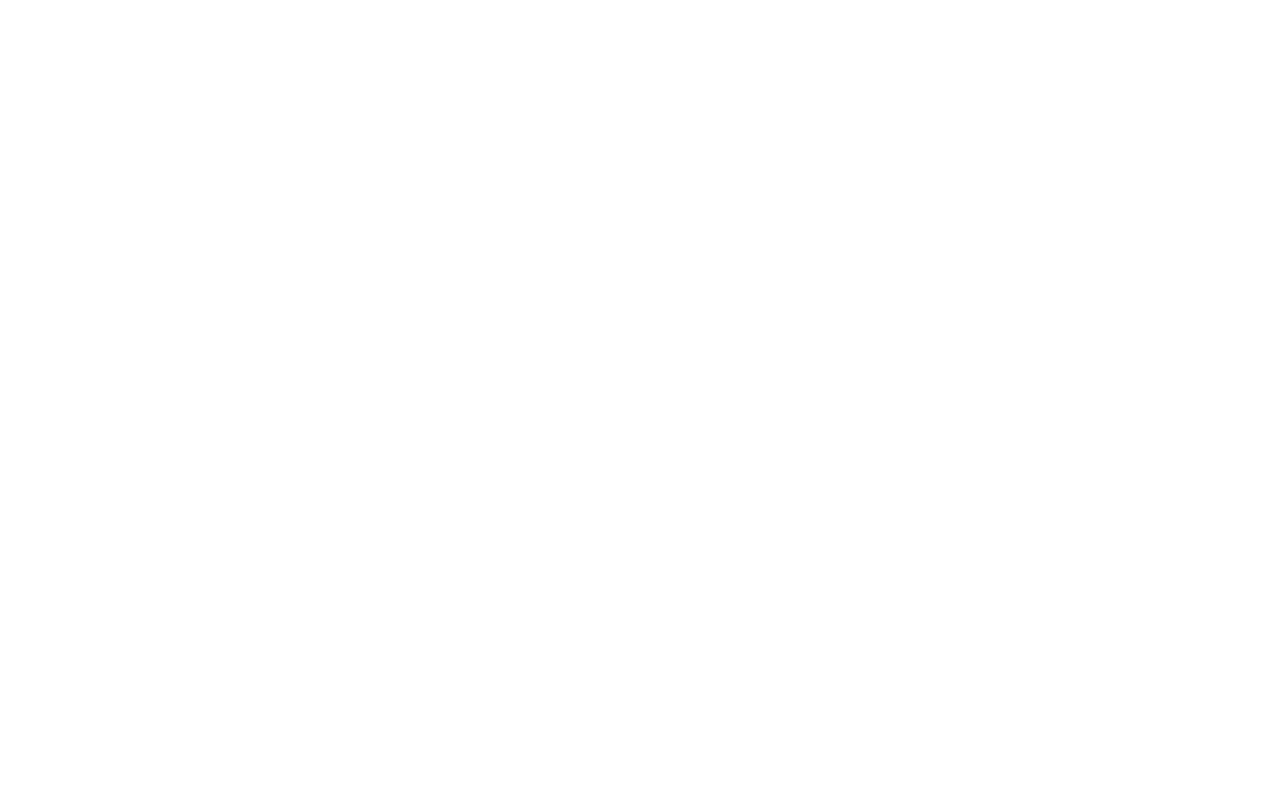
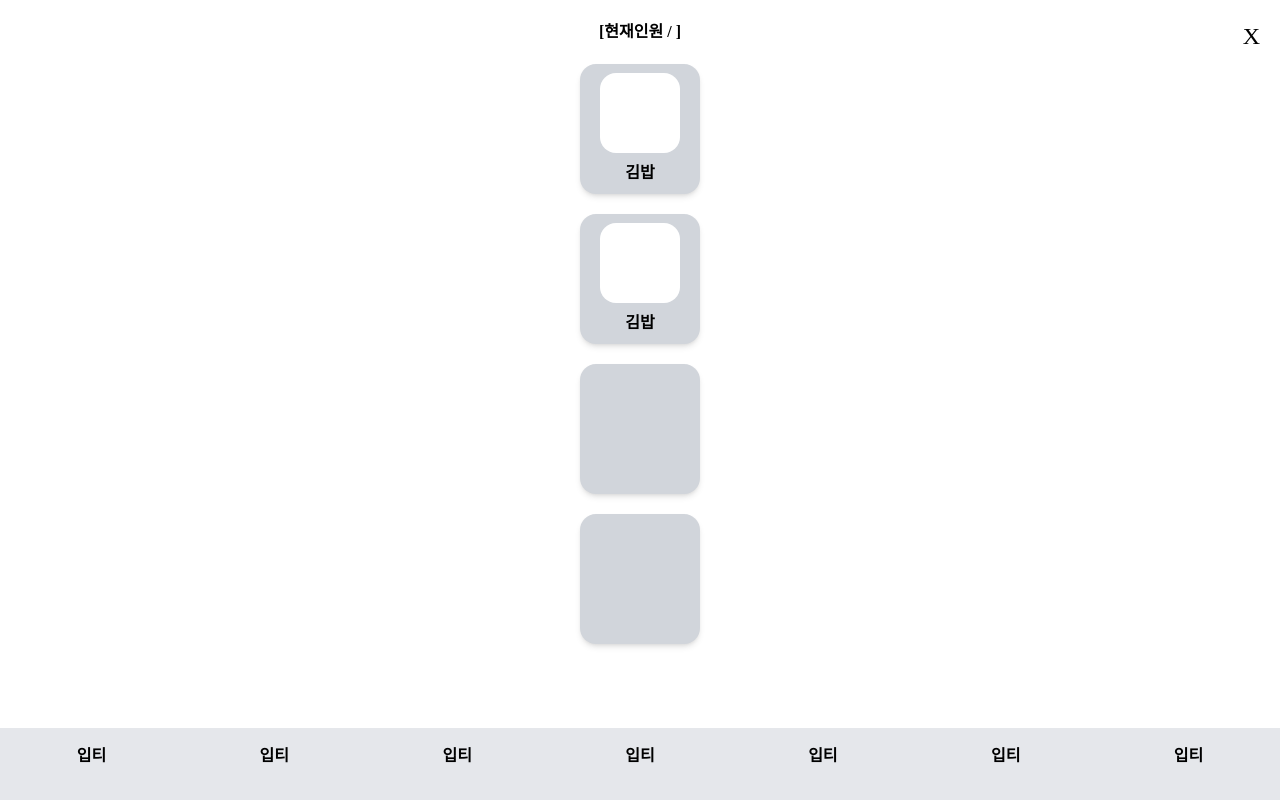
Before and after one commit to djgnfj-svg/kkua, a React (Create React App) app in the folder frontend/: page /kealobby/1 in a window 1280 px wide. Built offline with nearby package versions, Linux system fonts and the light colour scheme; no server answers; the HTML template or start-up script is replaced by a standard one; a web font is replaced by a local one.

Commit message:
fix gamePage Api Url

```diff
--- a/frontend/src/Component/urls.js
+++ b/frontend/src/Component/urls.js
@@ -1,4 +1,5 @@
 export const homUrl = '/';
+export const gameLobbyUrl = (id) => `/kealobby/${id}`
 // export const lobbyUrl = (id) => `/kealobby/${id}`
 export const lobbyUrl = `/lobby`
 export const gameUrl = '/keaing'
--- a/frontend/src/Pages/GameLobbyPage/GameLobbyPage.js
+++ b/frontend/src/Pages/GameLobbyPage/GameLobbyPage.js
@@ -1,9 +1,77 @@
-import React from 'react'
+import React, { useEffect, useState } from 'react'
+import { useNavigate, useParams } from 'react-router-dom'
+import axiosInstance from '../../Api/axiosInstance';
+import { gameLobbyUrl, lobbyUrl } from '../../Component/urls';
 
 function GameLobbyPage() {
+  const { roomId } = useParams();
+  console.log(roomId)
+  const [roomsData,setRoomsData] = useState({
+    title:"",
+
+  })
+  const navigate = useNavigate();
+
+  const handleClickExit = () => {
+    let res = window.confirm("로비로 나가시겠습니까?");
+    if(res){
+      navigate(lobbyUrl);
+    }else{
+
+    }
+  }
+
+  useEffect(() => {
+    axiosInstance.get(`${gameLobbyUrl(roomId)}`)
+    .then(res => {
+      setRoomsData(res.data)
+      console.log("GET 성공:", res.data);
+    })
+    .catch(err => {
+      console.error("GET 실패:", err.response?.data || err.message);
+    });
+  },[])
+
+
   return (
-    <div>
+    <div className="w-full min-h-screen bg-white flex flex-col items-center pt-5 relative overflow-y-auto">
+      {/* Close button */}
+      <div className="absolute top-5 right-5 text-2xl cursor-pointer" onClick={() => handleClickExit()}>X</div>
 
+      {/* Title */}
+      <div className="text-center mb-5">
+        <div className="font-bold text-lg">{roomsData.title}</div>
+        <div className="font-bold text-base">{roomsData.game_mode} [현재인원 / {roomsData.max_players}]</div>
+      </div>
+
+      {/* Players */}
+      <div className="flex flex-col gap-5 mb-auto">
+        {[0, 1, 2, 3].map((index) => (
+          <div
+            key={index}
+            className="w-[120px] h-[130px] bg-gray-300 rounded-2xl shadow-md flex flex-col items-center justify-center"
+          >
+            {index < 2 ? (
+              <div className="flex flex-col items-center pt-2">
+                <div className="w-[80px] h-[80px] bg-white rounded-2xl"></div>
+                <div className="font-bold mt-2 mb-2">김밥</div>
+              </div>
+            ) : null}
+          </div>
+        ))}
+      </div>
+
+      {/* Bottom button list */}
+      <div className="flex justify-between w-full bg-gray-200 pb-4 mt-auto">
+        {Array.from({ length: 7 }).map((_, idx) => (
+          <div
+            key={idx}
+            className="flex-1 py-4 text-center font-bold"
+          >
+            입티
+          </div>
+        ))}
+      </div>
     </div>
   )
 }
--- a/frontend/src/Pages/Lobby/Lobby.js
+++ b/frontend/src/Pages/Lobby/Lobby.js
@@ -1,7 +1,7 @@
 import React, { useEffect, useState, useRef } from 'react';
 import { useNavigate } from 'react-router-dom';
 import './Lobby.css';
-import { gameUrl, lobbyUrl } from '../../Component/urls';
+import { gameLobbyUrl, gameUrl, lobbyUrl } from '../../Component/urls';
 import AddRoomModal from './Section/AddRoomModal';
 import axiosInstance from '../../Api/axiosInstance';
 import { ROOM_API } from '../../Api/roomApi';
@@ -53,7 +53,7 @@ function Lobby() {
 
   // url 이동
   const handleClickEnterGame = (room_id) =>{
-    navigate(lobbyUrl(room_id))
+    navigate(gameLobbyUrl(room_id))
   }
 
   {/* 슬라이드 인터벌 초기화 함수 */}
--- a/frontend/src/Pages/Lobby/Section/AddRoomModal.js
+++ b/frontend/src/Pages/Lobby/Section/AddRoomModal.js
@@ -5,6 +5,7 @@ import axiosInstance from '../../../Api/axiosInstance';
 import { ROOM_API } from '../../../Api/roomApi';
 import { useNavigate } from 'react-router-dom';
 import Cookies from 'js-cookie';
+import { gameLobbyUrl, gameUrl } from '../../../Component/urls';
 
 Modal.setAppElement('#root');
 
@@ -21,15 +22,13 @@ function AddRoomModal({ isOpen, isClose }) {
     const handleSubmitBtn = async () => {
         const {title , max_players , game_mode , time_limit} = makeRoom
         try {
-            const res = await axiosInstance.post(ROOM_API.CREATE_ROOMS, null, {
-                params: {
-                    title,
-                    max_players,
-                    game_mode,
-                    time_limit,
-                }
+            const res = await axiosInstance.post(ROOM_API.CREATE_ROOMS, {
+                title,
+                max_players,
+                game_mode,
+                time_limit
             });
-            navigate(`/keaLobby/${res.data.room_id}`);
+            navigate(`${gameLobbyUrl(res.data.room_id)}`);
         }
         catch (error) {
             console.log(error);
```
